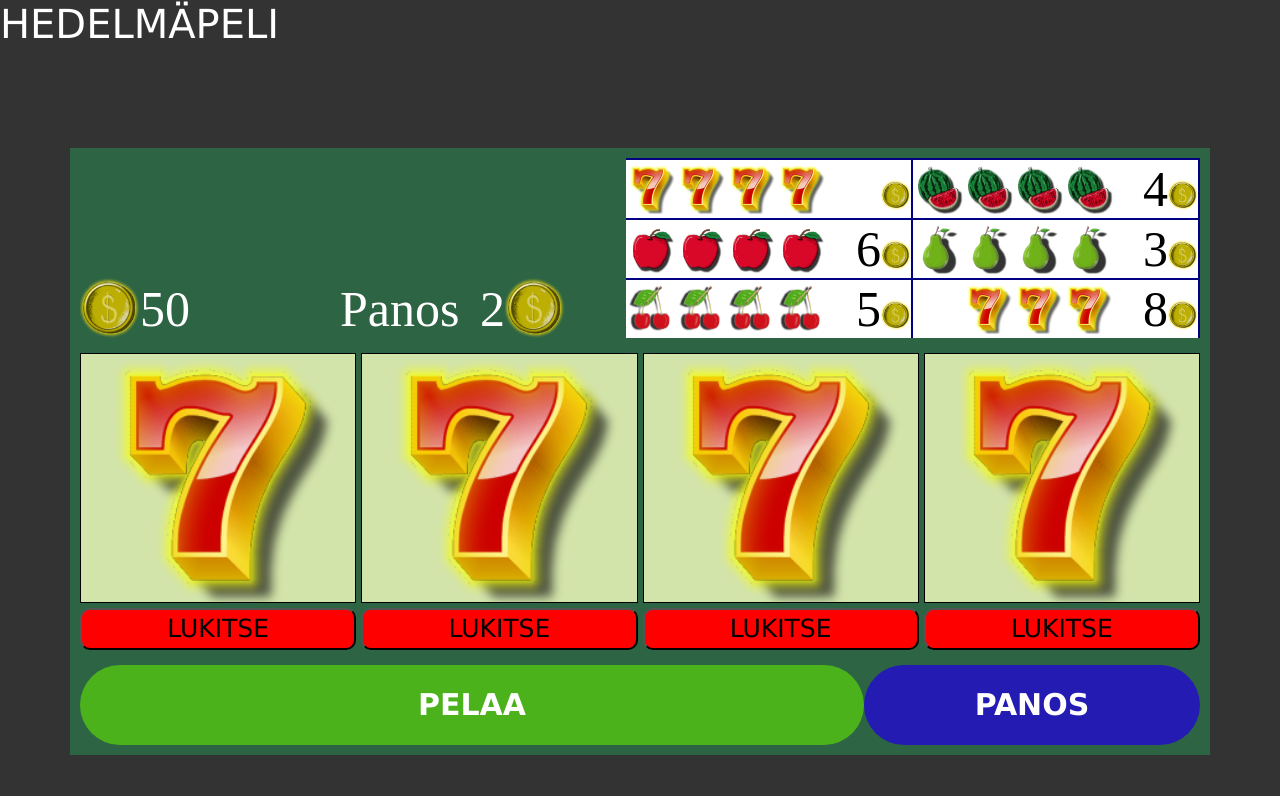
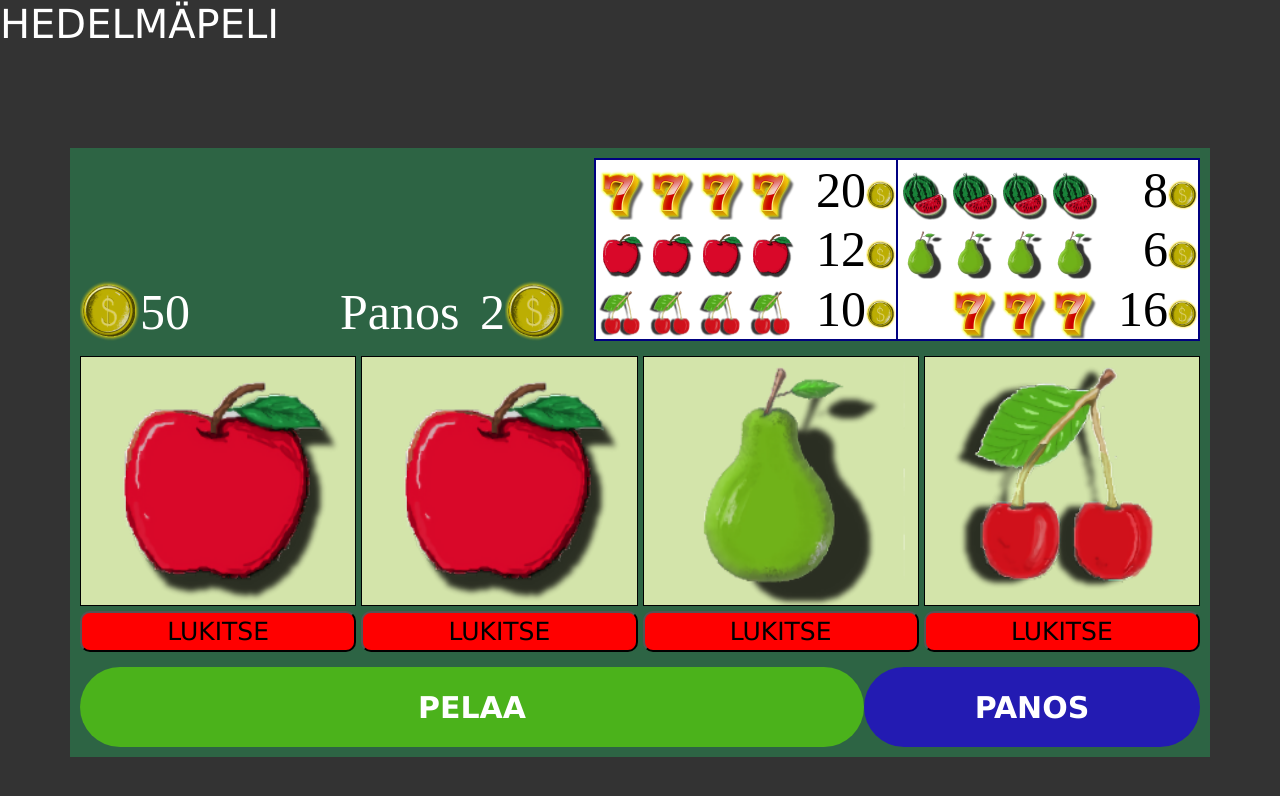
Before and after one commit to JoKivi/Tehtava-413, a plain HTML site: page index.html in a window 1280 px wide. Both pictures are taken after a click on the button "PANOS". Drawn offline with nearby package versions, Linux system fonts and the light colour scheme.

```diff
--- a/index.html
+++ b/index.html
@@ -33,15 +33,18 @@
                     <table id="voittotaulu1">
                         <tr>
                             <td class="taulukko"><img src="images/7.png" alt="" width="50" height="50"><img src="images/7.png" alt="" width="50" height="50"><img src="images/7.png" alt="" width="50" height="50"><img src="images/7.png" alt="" width="50" height="50"></td>
-                            <td class="taulukko arvo" id="taulukkoPanos1"><img id="rahaKuva" src="images/coin.png" alt="coin" width="30" height="30"></td>
+                            <td class="taulukko arvo" id="taulukkoPanos">10</td>
+                            <td><img id="rahaKuva" src="images/coin.png" alt="coin" width="30" height="30"></td>
                         </tr>
                         <tr>
                             <td class="taulukko"><img src="images/apple.png" alt="" width="50" height="50"><img src="images/apple.png" alt="" width="50" height="50"><img src="images/apple.png" alt="" width="50" height="50"><img src="images/apple.png" alt="" width="50" height="50"></td>
-                            <td class="taulukko arvo" id="taulukkoPanos2">6<img id="rahaKuva" src="images/coin.png" alt="coin" width="30" height="30"></td>
+                            <td class="taulukko arvo" id="taulukkoPanos">6</td>
+                            <td><img id="rahaKuva" src="images/coin.png" alt="coin" width="30" height="30"></td>
                         </tr>
                         <tr>
                             <td class="taulukko"><img src="images/cherry.png" alt="" width="50" height="50"><img src="images/cherry.png" alt="" width="50" height="50"><img src="images/cherry.png" alt="" width="50" height="50"><img src="images/cherry.png" alt="" width="50" height="50"></td>
-                            <td class="taulukko arvo" id="taulukkoPanos3">5<img id="rahaKuva" src="images/coin.png" alt="coin" width="30" height="30"></td>
+                            <td class="taulukko arvo" id="taulukkoPanos">5</td>
+                            <td><img id="rahaKuva" src="images/coin.png" alt="coin" width="30" height="30"></td>
                         </tr>
                     </table>
                 </div>
@@ -49,15 +52,18 @@
                     <table id="voittotaulu2">
                         <tr>
                             <td class="taulukko"><img src="images/melon.png" alt="" width="50" height="50"><img src="images/melon.png" alt="" width="50" height="50"><img src="images/melon.png" alt="" width="50" height="50"><img src="images/melon.png" alt="" width="50" height="50"></td>
-                            <td class="taulukko arvo" id="taulukkoPanos4">4<img id="rahaKuva" src="images/coin.png" alt="coin" width="30" height="30"></td>
+                            <td class="taulukko arvo" id="taulukkoPanos">4</td>
+                            <td><img id="rahaKuva" src="images/coin.png" alt="coin" width="30" height="30"></td>
                         </tr>
                         <tr>
                             <td class="taulukko"><img src="images/pear.png" alt="" width="50" height="50"><img src="images/pear.png" alt="" width="50" height="50"><img src="images/pear.png" alt="" width="50" height="50"><img src="images/pear.png" alt="" width="50" height="50"></td>
-                            <td class="taulukko arvo" id="taulukkoPanos5">3<img id="rahaKuva" src="images/coin.png" alt="coin" width="30" height="30"></td>
+                            <td class="taulukko arvo" id="taulukkoPanos">3</td>
+                            <td><img id="rahaKuva" src="images/coin.png" alt="coin" width="30" height="30"></td>
                         </tr>
                         <tr>
                             <td class="taulukko"><img src="images/7.png" alt="" width="50" height="50"><img src="images/7.png" alt="" width="50" height="50"><img src="images/7.png" alt="" width="50" height="50"></td>
-                            <td class="taulukko arvo" id="taulukkoPanos6">8<img id="rahaKuva" src="images/coin.png" alt="coin" width="30" height="30"></td>
+                            <td class="taulukko arvo" id="taulukkoPanos">8</td>
+                            <td><img id="rahaKuva" src="images/coin.png" alt="coin" width="30" height="30"></td>
                         </tr>
                     </table>
                 </div>
@@ -81,6 +87,7 @@
                 <button id="panosNappi" onclick="panos()">PANOS</button>
             </div>
         </div>
+
     <script src="main.js"></script>
 
 </body>
--- a/main.js
+++ b/main.js
@@ -6,10 +6,12 @@ const images = [
     'pear.png',
     'cherry.png'
 ]
-const taulukkoPanos = [
+const taulukko1Panos = [
     '10',
-    '5',
-    '5',
+    '6',
+    '5'
+]
+const taulukko2Panos =[
     '4',
     '3',
     '8'
@@ -23,15 +25,6 @@ var panosNyt = 1;
 
 document.getElementById("raha").innerHTML = raha;
 document.getElementById("panos").innerHTML = panosNyt;
-var e= document.querySelectorAll(".arvo");
-
-var html = "<table><tr>";
-for (let i = 0; i < taulukkoPanos.length; i++) {
-    html = `<td>${taulukkoPanos[i]}</td>` ;
-}
-html += "</tr></table>";
-
-document.getElementById("voittoruutu1").innerHTML = html;
 
 vaihdaKuva();
 
@@ -119,4 +112,20 @@ function panos() {
     }
     panosNyt += 1;
     document.getElementById("panos").innerHTML = panosNyt;
+    taulukonKerroin(panosNyt);
 }
+
+function taulukonKerroin(panosNyt) {
+    for (let i = 0; i < 3; i++) {
+        console.log(panosNyt);
+        var tauluPanos1 = taulukko1Panos[i];
+        tauluPanos1 *= panosNyt;
+        console.log("tämä on taulukolle "+tauluPanos1);
+        document.getElementById("voittotaulu1").rows[i].cells.item(1).innerHTML = tauluPanos1;
+
+        var tauluPanos2 = taulukko2Panos[i];
+        tauluPanos2 *= panosNyt;
+        console.log("tämä on taulukolle "+tauluPanos2);
+        document.getElementById("voittotaulu2").rows[i].cells.item(1).innerHTML = tauluPanos2;
+    }
+}
--- a/styles.css
+++ b/styles.css
@@ -30,20 +30,17 @@ body {
     color: #000000;
     width: fit-content;
     text-align: right;
+    font: 50px bold;
     margin-left: auto;
+    border: 2px solid navy;
 }
 
-.taulukko {
-    border-top: 2px solid navy;
-    width: auto;
-    padding: auto;
+#voittotaulu1 {
+    border-right: 2px solid navy;
 }
 
 .arvo {
-    border-right: 2px solid navy;
-    font: 50px bold;
-    text-align: right;
-    padding-left: 30px;
+    padding-left: 20px;
 }
 
 .slot-container {
```
